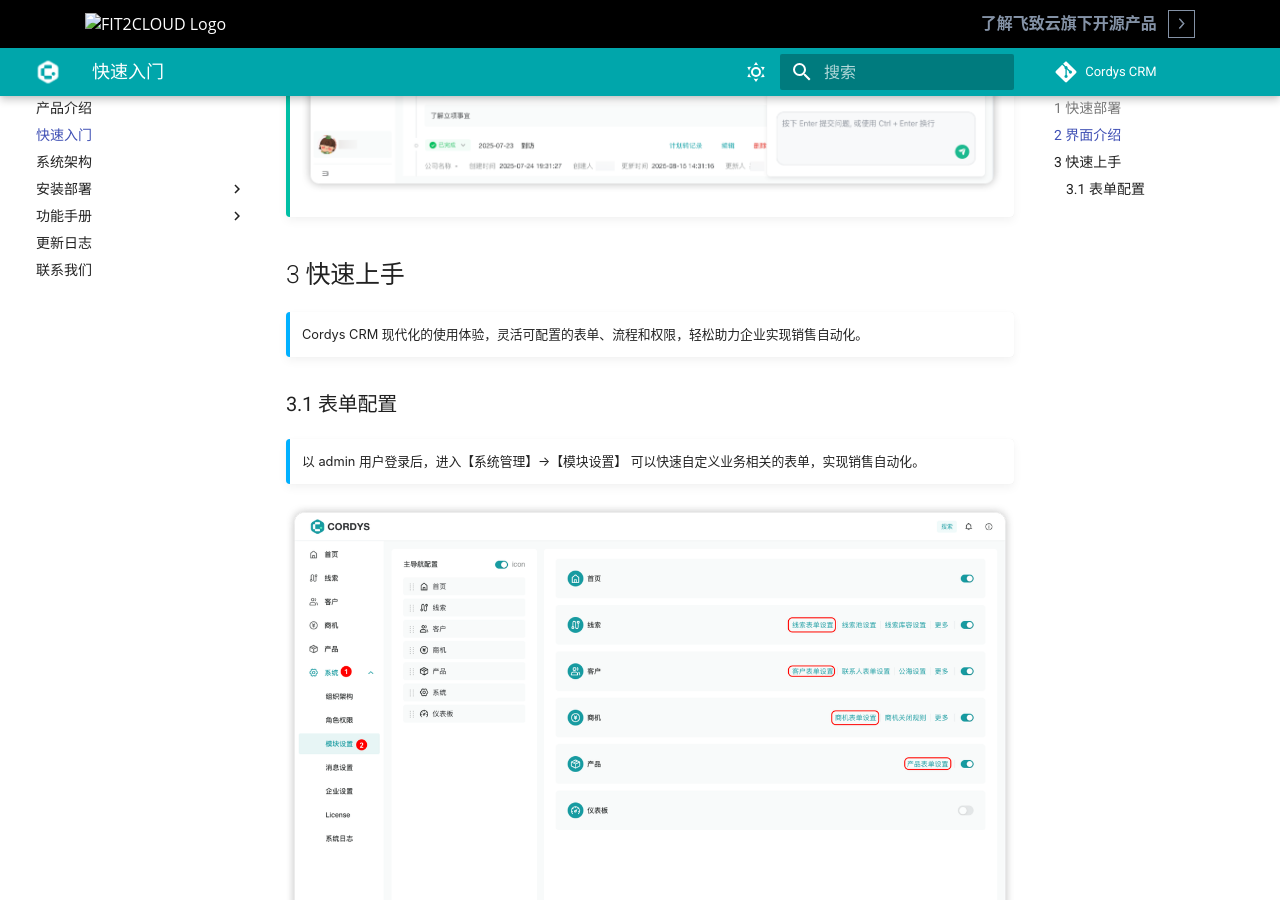
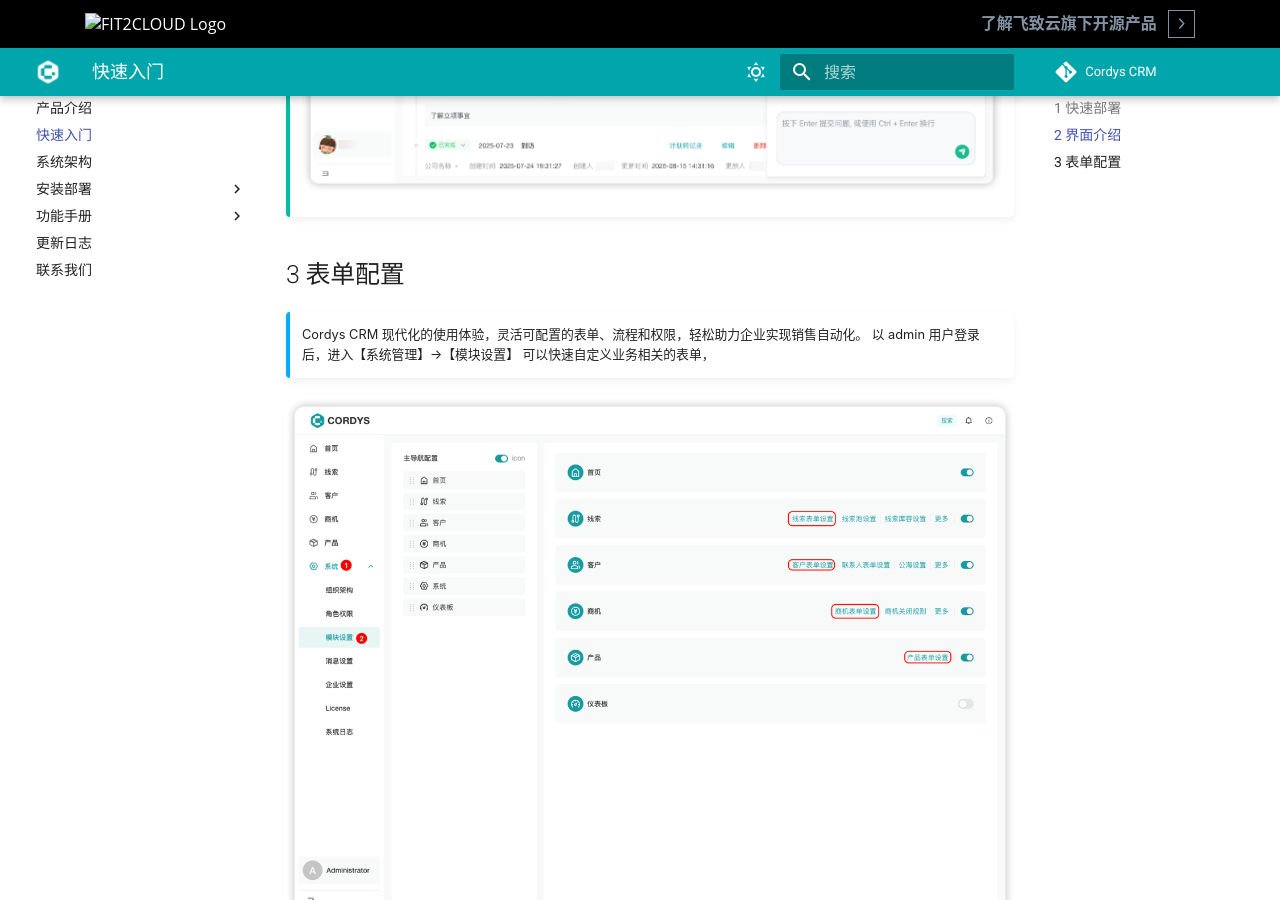
Before and after one commit to xinxin11/CordysCRM, an MkDocs documentation site: the page built from docs/manual/quick_start.md, in a window 1280 px wide and 900 px high, scrolled down 1614 px. Built offline with MkDocs 1.6.1 and Material for MkDocs 9.7.7, drawn with Linux system fonts in a browser that asks for light colours; comment, search, counter and statistics services are not loaded; the version menu is left out.

Commit message:
Update quick_start.md

```diff
--- a/docs/manual/quick_start.md
+++ b/docs/manual/quick_start.md
@@ -66,15 +66,9 @@
 
          ![设置](img/index/set.png)
 
-## 3 快速上手
+## 3 表单配置
 
 !!! Abstract ""
-    Cordys CRM 现代化的使用体验，灵活可配置的表单、流程和权限，轻松助力企业实现销售自动化。
+    Cordys CRM 现代化的使用体验，灵活可配置的表单、流程和权限，轻松助力企业实现销售自动化。 以 admin 用户登录后，进入【系统管理】→【模块设置】 可以快速自定义业务相关的表单，
 
-
-### 3.1 表单配置
-
-!!! Abstract ""
-    以 admin 用户登录后，进入【系统管理】→【模块设置】 可以快速自定义业务相关的表单，实现销售自动化。
-
-![模块设置](img/index/module.png)
+![表单配置](img/index/module.png)
```
